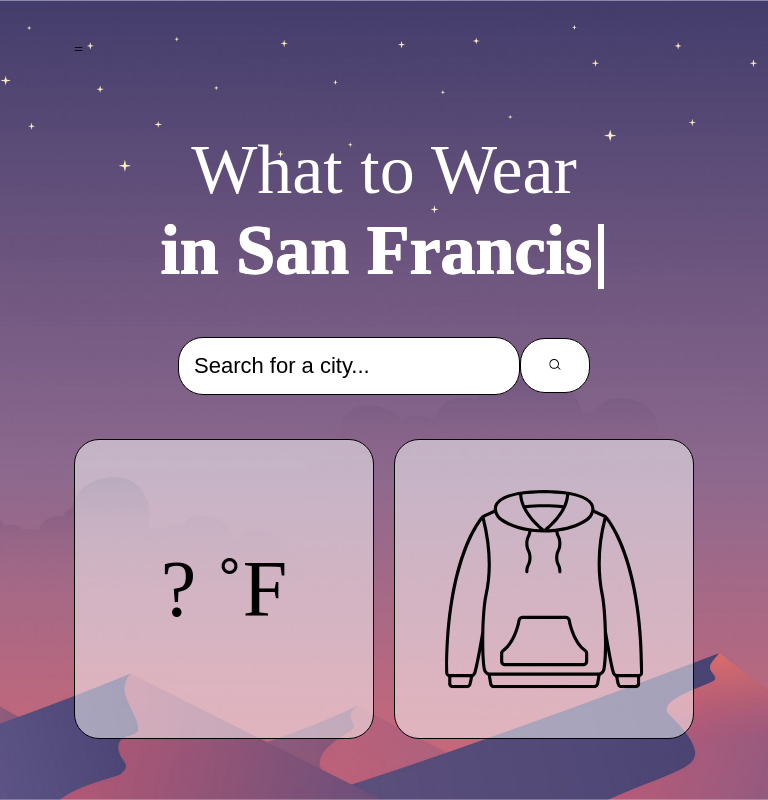
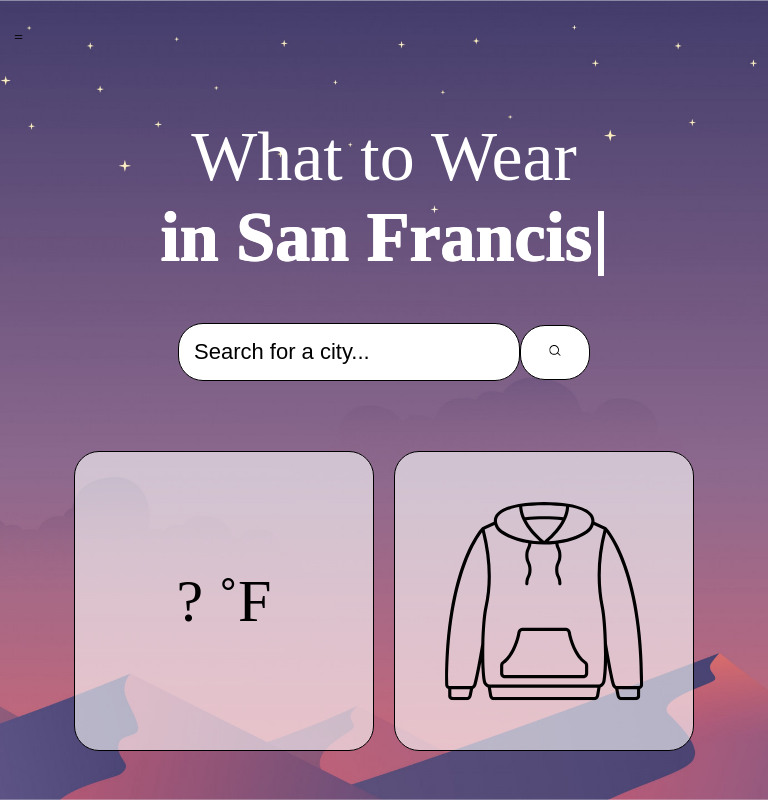
Before and after one commit to lancechincodes/what-to-wear, a React (Create React App) app: page /main in a window 768 px wide. Built offline with nearby package versions, Linux system fonts and the light colour scheme; no server answers; a web font is replaced by a local one.

Commit message:
Fix responsiveness to tier 4 category (tablets)

```diff
--- a/src/cssFiles/HeadingSearch.css
+++ b/src/cssFiles/HeadingSearch.css
@@ -45,15 +45,12 @@
 /*Tier 4 (Tablets)*/
 @media screen and (min-width: 700px) and (max-width: 960px) {
     .headingSearch {
-        height: 360px;
+        margin: 70px;
     }
     .heading {
         font-size: 70px;
         width: 600px;
-    }
-    .searchButton {
-        width: 70px;
-        height: 55px;
+        margin-top: 0px;
     }
 }
 
--- a/src/cssFiles/Home.css
+++ b/src/cssFiles/Home.css
@@ -78,17 +78,17 @@
 /*Tier 4 (Tablets)*/
 @media screen and (min-width: 700px) and (max-width: 960px) {
     .title {
-        font-size: 80px;
+        font-size: 65px;
     }
 
     .enter-button {
-        width: 250px;
+        width: 150px;
         margin: 20px 0px;
 
     }
 
     .enter {
-        font-size: 35px;
+        font-size: 22px;
     }
 }
 
--- a/src/cssFiles/SearchForm.css
+++ b/src/cssFiles/SearchForm.css
@@ -32,7 +32,7 @@
     }
 }
 
-/*Tier 3 (Tablets)*/
+/*Tier 3 (Small ablets)*/
 @media screen and (min-width: 500px) and (max-width: 700px) {
     .inputField {
         width: 200px;
@@ -46,6 +46,10 @@
         width: 310px;
         font-size: 22px;
         padding: 15px;
+    }
+    .searchButton {
+        width: 70px;
+        height: 55px;
     }
 }
 
--- a/src/cssFiles/WeatherInfo.css
+++ b/src/cssFiles/WeatherInfo.css
@@ -9,13 +9,19 @@
 }
 
 .box {
-    background: rgba(255,255,255, .5);
+    background: rgba(255,255,255, .6);
     border-radius: 25px;
     display: flex;
     flex-direction: column;
     justify-content: center;
     align-items: center;
     border: 1px solid black;
+}
+
+.tempCondition {
+    display: flex;
+    flex-direction: column;
+    justify-content: space-evenly;
 }
 
 .temperature {
@@ -98,7 +104,7 @@
     }
 
     .temperature {
-        font-size: 80px;
+        font-size: 60px;
     }
 
     .condition {
@@ -120,12 +126,6 @@
         grid-template-columns: repeat(2, 330px);
         grid-template-rows: repeat(1, 210px);
         justify-content: center;
-    }
-
-    .tempCondition {
-        display: flex;
-        flex-direction: column;
-        justify-content: space-evenly;
     }
 
     .temperature {
@@ -153,12 +153,6 @@
         justify-content: center;
     }
 
-    .tempCondition {
-        display: flex;
-        flex-direction: column;
-        justify-content: space-evenly;
-    }
-
     .temperature {
         font-size: 50px;
     }
```
